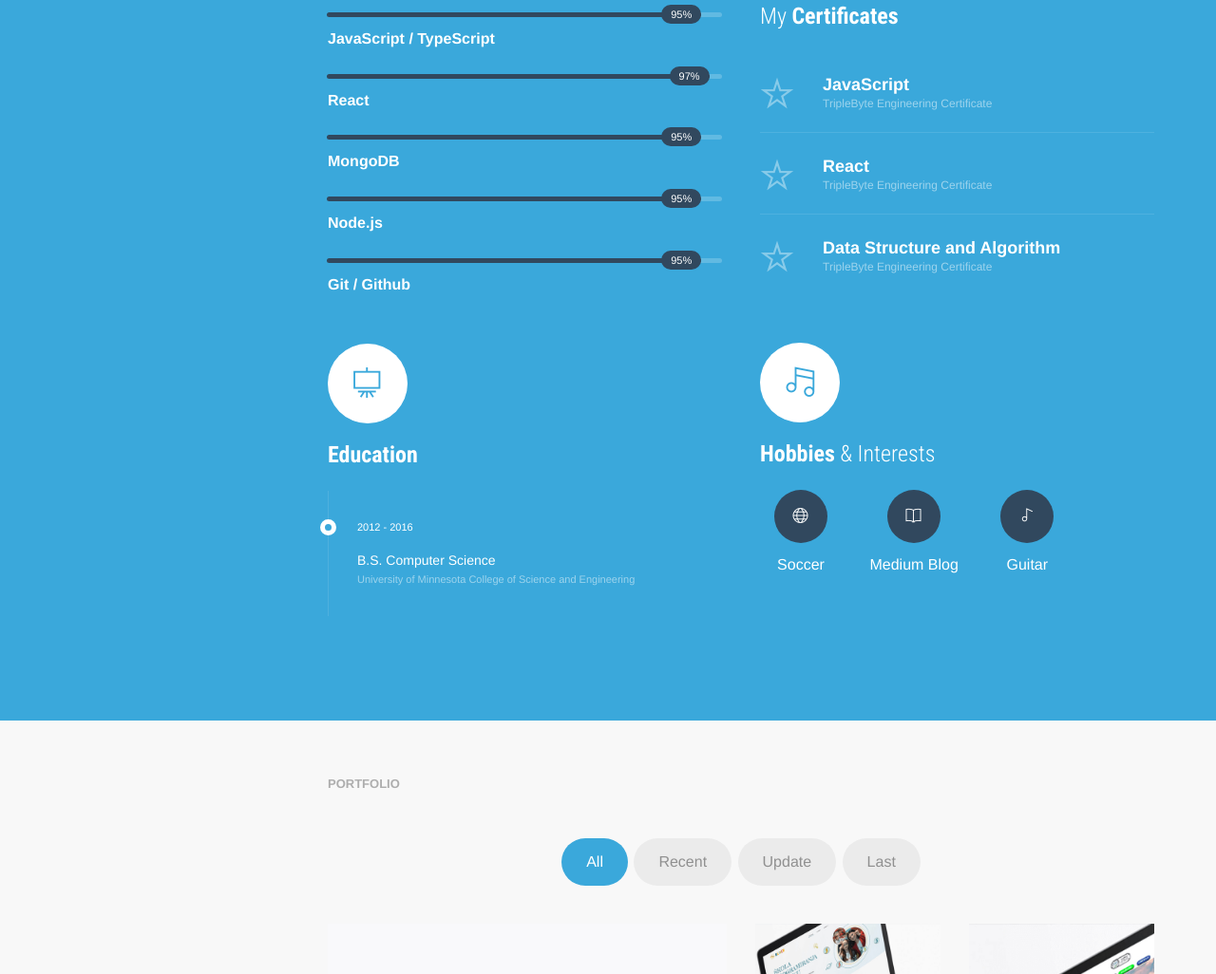
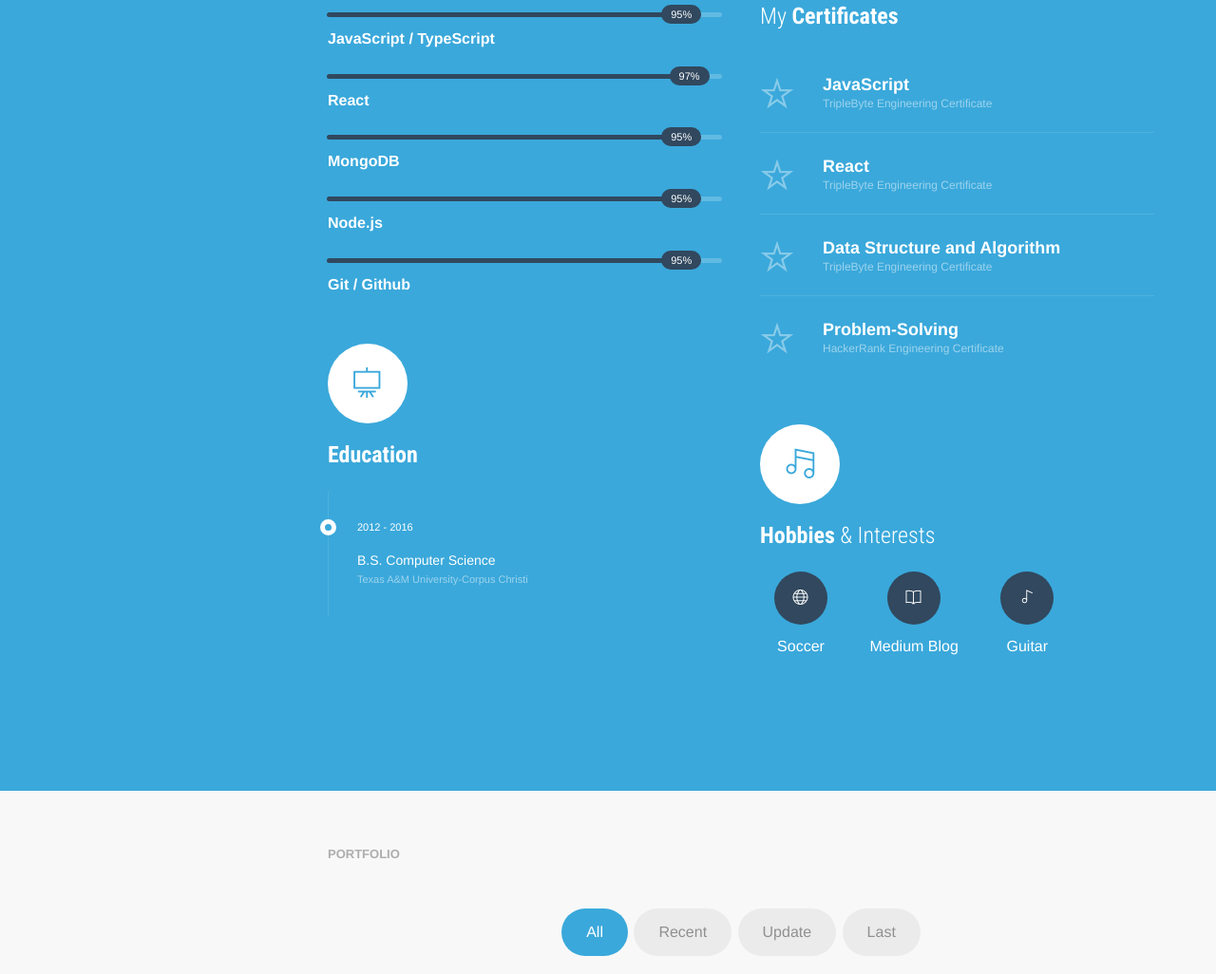
Before and after one commit to patternsharp/patternsharp.github.io, a website: page index.html in a window 1280 px wide. Shown: the part 1589-2615 px from the top of the page at 95% size. Drawn offline with Linux system fonts and the light colour scheme.

Commit message:
resume and university

```diff
--- a/index.html
+++ b/index.html
@@ -155,7 +155,7 @@
                                 <div class="timeline-event te-primary">
                                     <span class="event-date">2012 - 2016</span>
                                     <span class="event-name">B.S. Computer Science</span>
-                                    <span class="event-description">University of Minnesota College of Science and Engineering</span>
+                                    <span class="event-description">Texas A&M University-Corpus Christi</span>
                                 </div>
                             </div>
                         </div>
@@ -210,6 +210,14 @@
                                 <div class="speciality-content">
                                     <h5 class="margin-b-0">Data Structure and Algorithm</h5>
                                     <p class="speciaity-description">TripleByte Engineering Certificate</p>
+                                </div>
+                            </div>
+                            <!-- Speciality -->
+                            <div class="speciality">
+                                <span class="speciality-icon"><i class="text-muted-2x ti-star"></i></span>
+                                <div class="speciality-content">
+                                    <h5 class="margin-b-0">Problem-Solving</h5>
+                                    <p class="speciaity-description">HackerRank Engineering Certificate</p>
                                 </div>
                             </div>
                         </div>
```
Also changed, not shown: 1 other file.
